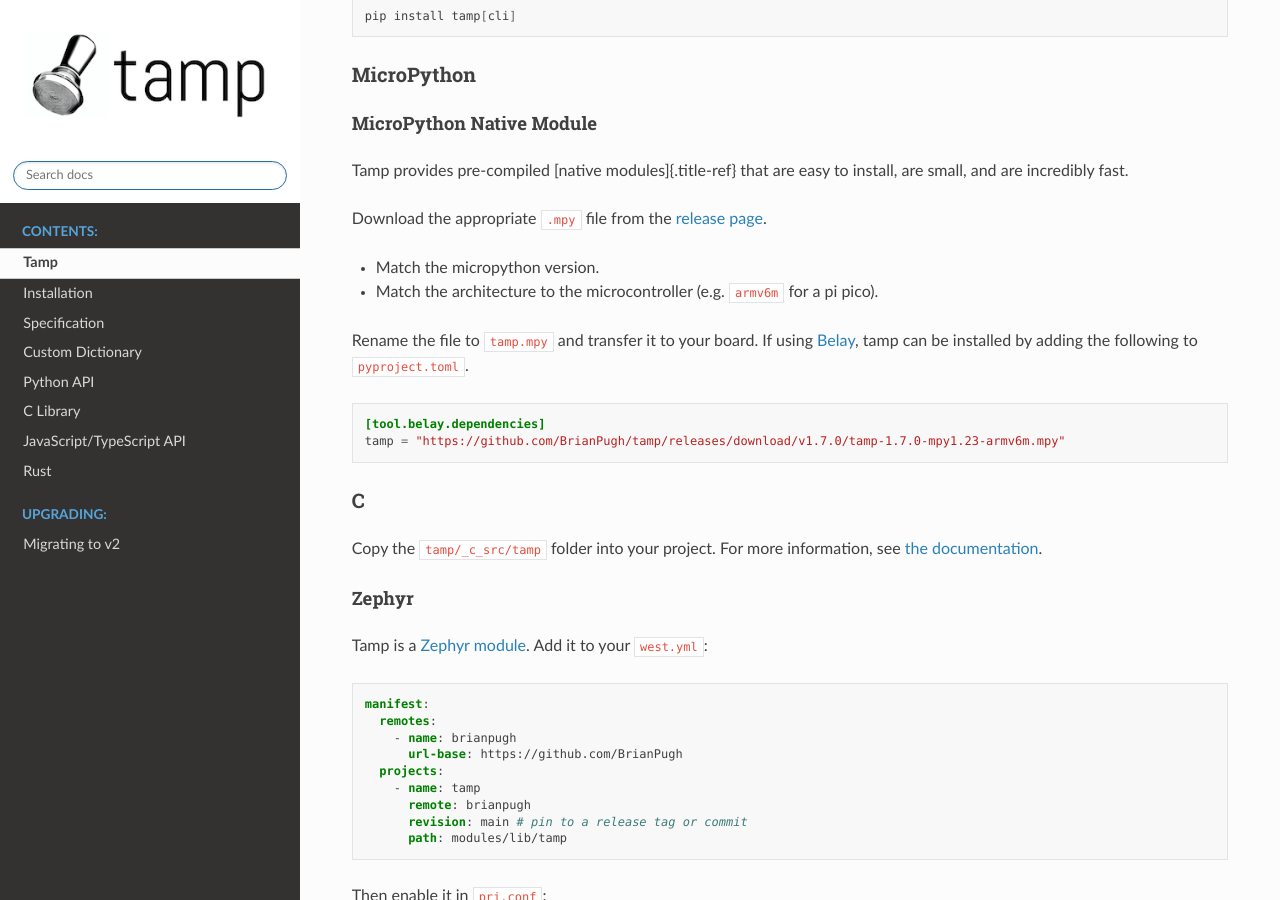
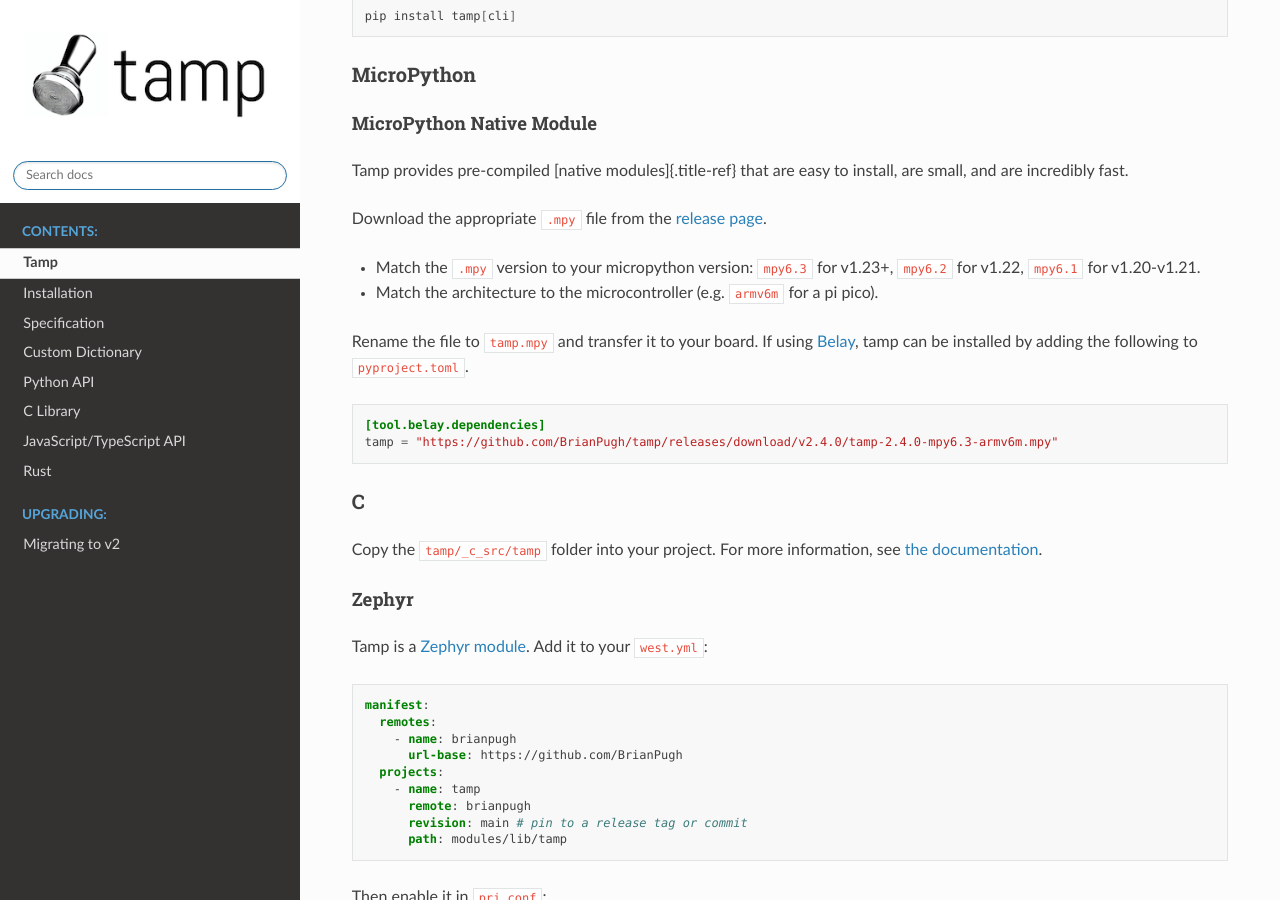
Before and after one commit to BrianPugh/tamp, a Sphinx documentation site: the page built from docs/source/index.rst, in a window 1280 px wide and 900 px high, scrolled down 1712 px. Built offline with Sphinx 7.4.7 and the Read the Docs theme 3.1.0, drawn with Linux system fonts in a browser that asks for light colours; the version number could not be read and is left out.

Commit message:
Remove stale .bumpversion.cfg and fix .mpy install URLs
.bumpversion.cfg hasn't been used since v1.7.0; release versions come
from git tags (setuptools-scm, the npm publish job, compote --version=git).
The README/docs Belay example it was meant to keep current still pointed
at v1.7.0, and since v2.4.0 the .mpy assets are named by .mpy ABI
version (mpy6.3) instead of micropython version (mpy1.23). Point the
example at v2.4.0's mpy6.3 asset and document which mpy6.x matches
which micropython release.

The mip manifests' "version" field was likewise stuck at 1.7.0. mip
doesn't use it to choose what to install, so drop it.

Co-Authored-By: Claude Opus 5.5 <noreply@anthropic.com>

````diff
--- a/README.md
+++ b/README.md
@@ -89,7 +89,8 @@ install, are small, and are incredibly fast.
 Download the appropriate `.mpy` file from the
 [release page](https://github.com/BrianPugh/tamp/releases).
 
-- Match the micropython version.
+- Match the `.mpy` version to your micropython version: `mpy6.3` for v1.23+,
+  `mpy6.2` for v1.22, `mpy6.1` for v1.20-v1.21.
 - Match the architecture to the microcontroller (e.g. `armv6m` for a pi pico).
 
 Rename the file to `tamp.mpy` and transfer it to your board. If using
@@ -98,7 +99,7 @@ following to `pyproject.toml`.
 
 ```toml
 [tool.belay.dependencies]
-tamp = "https://github.com/BrianPugh/tamp/releases/download/v1.7.0/tamp-1.7.0-mpy1.23-armv6m.mpy"
+tamp = "https://github.com/BrianPugh/tamp/releases/download/v2.4.0/tamp-2.4.0-mpy6.3-armv6m.mpy"
 ```
 
 ## C
--- a/docs/source/Installation.rst
+++ b/docs/source/Installation.rst
@@ -41,7 +41,7 @@ Tamp provides pre-compiled `native modules` that are easy to install, are small,
 
 Download the appropriate ``.mpy`` file from the `release page`_.
 
-   * Match the micropython version.
+   * Match the ``.mpy`` version to your micropython version: ``mpy6.3`` for v1.23+, ``mpy6.2`` for v1.22, ``mpy6.1`` for v1.20-v1.21.
 
    * Match the architecture to the microcontroller (e.g. ``armv6m`` for a pi pico).
 
@@ -50,7 +50,7 @@ Rename the file to ``tamp.mpy`` and transfer it to your board. If using `Belay`_
 .. code-block:: toml
 
    [tool.belay.dependencies]
-   tamp = "https://github.com/BrianPugh/tamp/releases/download/v1.7.0/tamp-1.7.0-mpy1.23-armv6m.mpy"
+   tamp = "https://github.com/BrianPugh/tamp/releases/download/v2.4.0/tamp-2.4.0-mpy6.3-armv6m.mpy"
 
 Viper
 -----
--- a/package-compressor.json
+++ b/package-compressor.json
@@ -3,6 +3,5 @@
     ["tamp/__init__.py", "github:brianpugh/tamp/tamp/__init__.py"],
     ["tamp/compressor_viper.py", "github:brianpugh/tamp/tamp/compressor_viper.py"]
   ],
-  "deps": [],
-  "version": "1.7.0"
+  "deps": []
 }
--- a/package-decompressor.json
+++ b/package-decompressor.json
@@ -3,6 +3,5 @@
     ["tamp/__init__.py", "github:brianpugh/tamp/tamp/__init__.py"],
     ["tamp/decompressor_viper.py", "github:brianpugh/tamp/tamp/decompressor_viper.py"]
   ],
-  "deps": [],
-  "version": "1.7.0"
+  "deps": []
 }
--- a/package.json
+++ b/package.json
@@ -13,6 +13,5 @@
       "github:brianpugh/tamp/tamp/compressor_viper.py"
     ]
   ],
-  "deps": [],
-  "version": "1.7.0"
+  "deps": []
 }
````
Also changed, not shown: .bumpversion.cfg (deleted), 1 other file.
